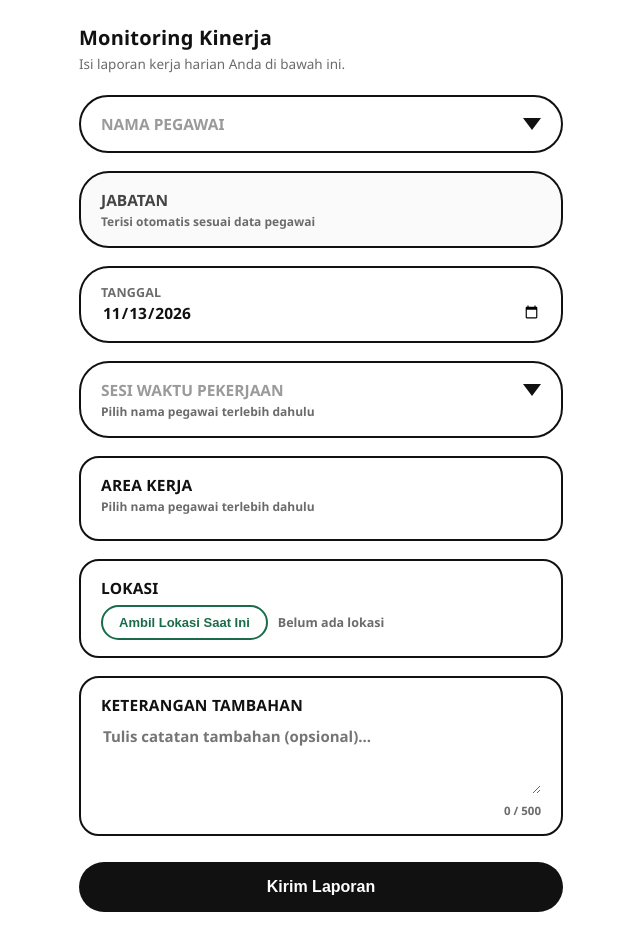
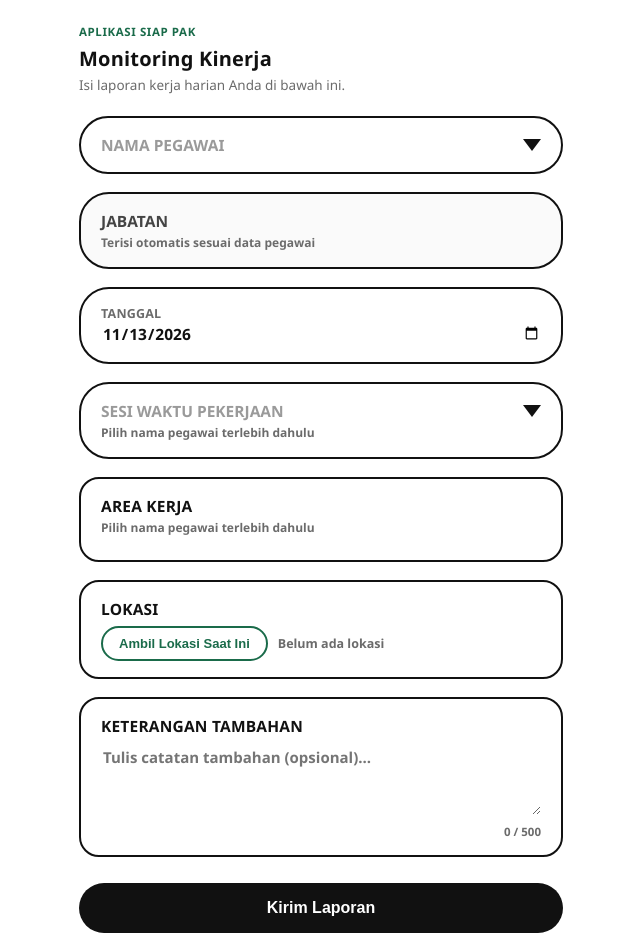
Before and after one commit to ppnpnkppnmalang/monitoring-Kinerja-PPNPN, a plain HTML site: page index.html in a window 1280 px wide. Shown: the whole page, without its empty margins (319-959 px from the left). Drawn offline with nearby package versions, Linux system fonts and the light colour scheme; no server answers.

Commit message:
Add files via upload

```diff
--- a/index.html
+++ b/index.html
@@ -31,6 +31,14 @@
   }
   header{
     margin-bottom:22px;
+  }
+  header .app-label{
+    font-size:11.5px;
+    font-weight:800;
+    letter-spacing:0.6px;
+    text-transform:uppercase;
+    color:var(--accent);
+    margin:0 0 6px;
   }
   header h1{
     font-size:20px;
@@ -213,6 +221,7 @@
 <body>
 
 <header>
+  <p class="app-label">Aplikasi SIAP PAK</p>
   <h1>Monitoring Kinerja</h1>
   <p>Isi laporan kerja harian Anda di bawah ini.</p>
 </header>
```
Also changed, not shown: dashboard.html (+3 -3 lines).
